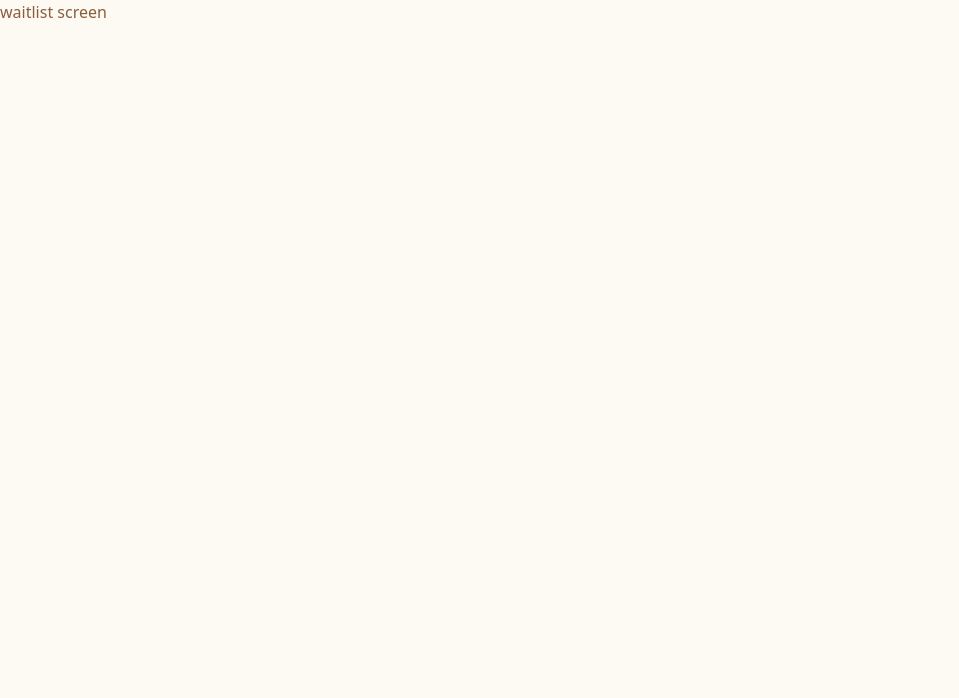
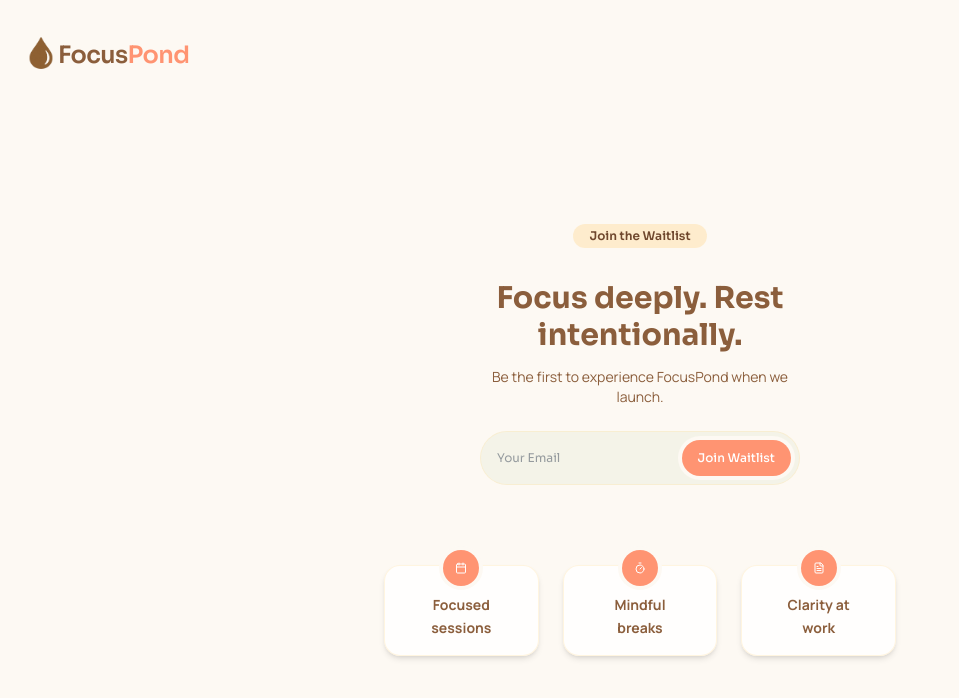
Before and after one commit to liannmaka/Focuspond, a Next.js app: page /waitlist in a window 1280 px wide. Shown: the top 698 px of the page, without its empty margins (0-959 px from the left). Built offline with nearby package versions, Linux system fonts and the light colour scheme.

Commit message:
feat: translated the waitlist screen

```diff
--- /dev/null
+++ b/src/app/waitlist/layout.tsx
@@ -0,0 +1,28 @@
+import Link from "next/link";
+import { BrandLogo } from "@/components/ui";
+import { ReactNode } from "react";
+
+export default function WaitlistLayout({ children }: { children: ReactNode }) {
+    return (
+        <div className="flex flex-col min-h-screen px-8">
+            {/* Logo and App name */}
+            <div className="flex items-center pt-7">
+                <div className="-ml-4">
+                    <BrandLogo />
+                </div>
+                <Link
+                    href="/"
+                    className="text-walnut-brown font-sora text-2xl font-semibold tracking-tight -ml-2 pt-1"
+                    title="Go to the homepage"
+                    aria-label="Go to the homepage"
+                >
+                    <span>Focus</span>
+                    <span className="text-accent-button">Pond</span>
+                </Link>
+            </div>
+            <main className="flex flex-1 items-center justify-center">
+                <div className="w-full max-w-lg">{children}</div>
+            </main>
+        </div>
+    );
+}
--- a/src/app/waitlist/page.tsx
+++ b/src/app/waitlist/page.tsx
@@ -1,3 +1,59 @@
+"use client";
+
+import clsx from "clsx";
+import { Badge, Card } from "@/components/ui";
+import { waitlist } from "@/data/landing-page/waitlist";
+import { FormEvent, useState } from "react";
+
 export default function WaitlistPage() {
-  return <div>waitlist screen</div>;
+  const [email, setEmail] = useState("");
+
+  const handleSubmit = (e: FormEvent) => {
+    e.preventDefault();
+    console.log("joining waitlist", email);
+    // hook into backend or email service
+  };
+  return (<div>
+    <div className="max-w-xs mx-auto">
+      <div className="text-center mb-6">
+        <Badge title="Join the Waitlist" />
+        <h1 className="text-3xl font-bold font-sora">Focus deeply. Rest intentionally.</h1>
+        <p className="my-3 font-manrope text-sm">Be the first to experience FocusPond when we launch.</p>
+      </div>
+      <form onSubmit={handleSubmit}>
+        <div className="text-xs flex w-full rounded-full overflow-hidden border border-light-background/40 bg-secondary-accent/10 font-sora">
+          <input type="email" placeholder="Your Email" value={email} onChange={(e) => setEmail(e.target.value)} required className="flex-1 px-4 py-3 text-gray-700 focus:outline-none" />
+          <button type="submit" className="cursor-pointer bg-accent-button px-4 py-2.5 rounded-full m-2 text-white relative overflow-hidden font-medium group ring-4 ring-base-background shadow"> <span className="relative z-10">Join Waitlist</span>
+            <span className="absolute inset-0 animate-shimmer bg-gradient-to-r from-transparent to-transparent opacity-0 group-hover:opacity-100 transition-opacity duration-300" /></button>
+        </div>
+      </form>
+    </div>
+    <div className="mt-20 grid sm:grid-cols-3 gap-6">
+      {waitlist.map(
+        (
+          { Icon, benefit },
+          index: number
+        ) => {
+
+          return (
+            <Card
+              key={index}
+              rounded="2xl"
+              shadow="md"
+              className={clsx(
+                "border border-light-background/40 relative hover:shadow-lg bg-white/80"
+              )}
+            >
+              <div className={"absolute -top-4 left-1/2 -translate-x-1/2 rounded-full bg-accent-button p-3 ring-4 ring-base-background shadow"}>
+                <Icon className={clsx("w-3 h-3 text-white")} />
+              </div>
+              <p className="mt-3 px-3 font-bold text-sm font-manrope leading-relaxed text-center">
+                {benefit}
+              </p>
+            </Card>
+          );
+        }
+      )}
+    </div>
+  </div>);
 }
--- /dev/null
+++ b/src/data/landing-page/waitlist.ts
@@ -0,0 +1,22 @@
+import { Waitlist } from "@/types/landing-page";
+
+import {
+    Calendar,
+    Timer,
+    FileText
+} from "lucide-react";
+
+export const waitlist: Waitlist[] = [
+    {
+        Icon: Calendar,
+        benefit: "Focused sessions",
+    },
+    {
+        Icon: Timer,
+        benefit: "Mindful breaks",
+    },
+    {
+        Icon: FileText,
+        benefit: "Clarity at work",
+    },
+];
--- a/src/types/landing-page/index.ts
+++ b/src/types/landing-page/index.ts
@@ -48,3 +48,8 @@ export interface Testimonial {
   role: string;
   quote: string;
 }
+
+export interface Waitlist {
+  Icon: LucideIcon;
+  benefit: string;
+}
```
